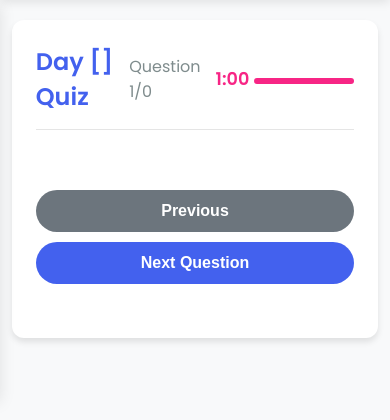
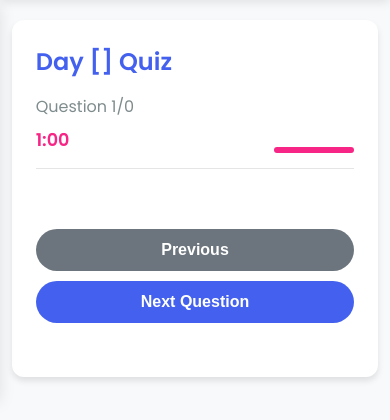
Before and after one commit to kotturi-koushil/AquisiaExams, a Flask app: template templates/quiz3.html in a window 390 px wide. Shown: the part 70-490 px from the top of the page. Run offline with Flask 3, Linux system fonts and the light colour scheme; the template is opened without the code that fills it: most values are stand-ins (such as "Sample title", 1, 10 or a date in 2020); some libraries are stand-ins or nearby versions.

Commit message:
Update quiz3.html

```diff
--- a/templates/quiz3.html
+++ b/templates/quiz3.html
@@ -514,6 +511,91 @@
             .nav-btn,
             .next-btn {
                 width: 100%;
+            }
+
+            /* Mobile-specific fixes */
+            .quiz-header {
+                flex-direction: column;
+                align-items: flex-start;
+                gap: 15px;
+            }
+
+            .quiz-progress {
+                width: 100%;
+                justify-content: space-between;
+            }
+
+            .timer-container {
+                flex-direction: column;
+                align-items: flex-end;
+            }
+
+            .timer-progress {
+                width: 80px;
+            }
+
+            .subject-scores {
+                display: block;
+                width: 100%;
+                overflow-x: auto;
+                -webkit-overflow-scrolling: touch;
+            }
+
+            .result-actions {
+                flex-direction: column;
+                align-items: center;
+            }
+
+            .result-btn {
+                width: 100%;
+                justify-content: center;
+            }
+
+            /* PDF download improvements */
+            .pdf-btn[disabled] {
+                opacity: 0.7;
+                cursor: not-allowed;
+            }
+
+            .fa-spinner {
+                margin-right: 8px;
+                animation: spin 1s linear infinite;
+            }
+
+            @keyframes spin {
+                0% {
+                    transform: rotate(0deg);
+                }
+
+                100% {
+                    transform: rotate(360deg);
+                }
+            }
+        }
+
+        @media (max-width: 480px) {
+            .quiz-header {
+                align-items: stretch;
+            }
+
+            .quiz-progress {
+                flex-direction: column;
+                align-items: flex-start;
+                gap: 8px;
+            }
+
+            .timer-container {
+                flex-direction: row;
+                justify-content: space-between;
+                width: 100%;
+            }
+
+            .result-score {
+                font-size: 1.8rem;
+            }
+
+            .result-message {
+                font-size: 1rem;
             }
         }
     </style>
@@ -965,8 +1047,15 @@
                 .catch(error => console.error('Error saving results:', error));
         }
 
-        // Generate PDF report
+
+        //generating pdf
         async function generatePdfReport() {
+            // Show loading indicator for mobile users
+            const originalText = downloadPdfBtn.innerHTML;
+            downloadPdfBtn.innerHTML = '<i class="fas fa-spinner fa-spin"></i> Generating PDF...';
+            downloadPdfBtn.disabled = true;
+
+            try {
                 const { jsPDF } = window.jspdf;
 
                 // Configure jsPDF
@@ -1147,11 +1236,48 @@
                     yPos += 10;
                 }
 
-            // Save the PDF
+                // Save the PDF - different method for mobile
+                if (/Android|webOS|iPhone|iPad|iPod|BlackBerry|IEMobile|Opera Mini/i.test(navigator.userAgent)) {
+                    // For mobile devices
+                    const pdfData = doc.output('datauristring');
+                    const link = document.createElement('a');
+                    link.href = pdfData;
+                    link.download = `Day_${day}_Quiz_Report_User_${userId}.pdf`;
+                    document.body.appendChild(link);
+                    link.click();
+                    document.body.removeChild(link);
+                } else {
+                    // For desktop
                     doc.save(`Day_${day}_Quiz_Report_User_${userId}.pdf`);
                 }
+            } catch (error) {
+                console.error('Error generating PDF:', error);
+                alert('Error generating PDF. Please try again.');
+            } finally {
+                // Restore button state
+                downloadPdfBtn.innerHTML = originalText;
+                downloadPdfBtn.disabled = false;
+            }
+        }
 
-        // Redirect to performance analysis
+
+
+
+
+
+
+
+
+
+
+
+
+
+
+
+
+
+        // // Redirect to performance analysis
         function redirectToAnalysis() {
             window.location.href = `/score-board?user_id=${userId}&day=${day}`;
         }
```
Also changed, not shown: other parts of templates/quiz3.html (+48 -51 lines). Lines whose indentation alone changed are shown as unchanged.
